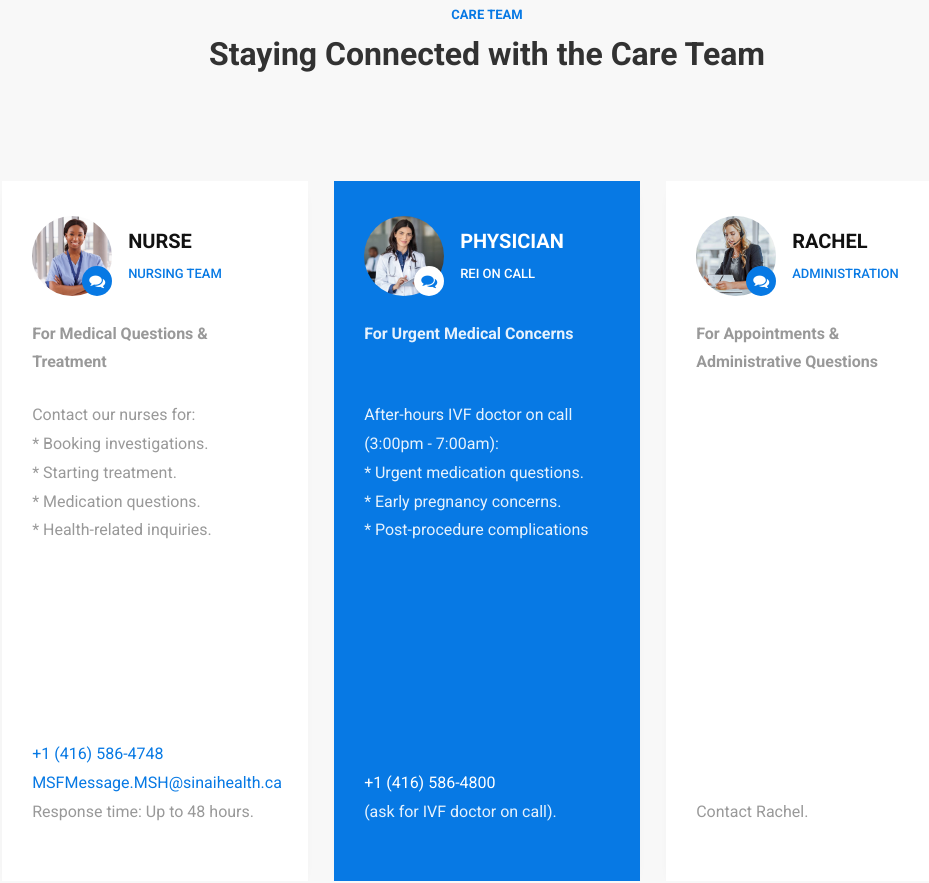
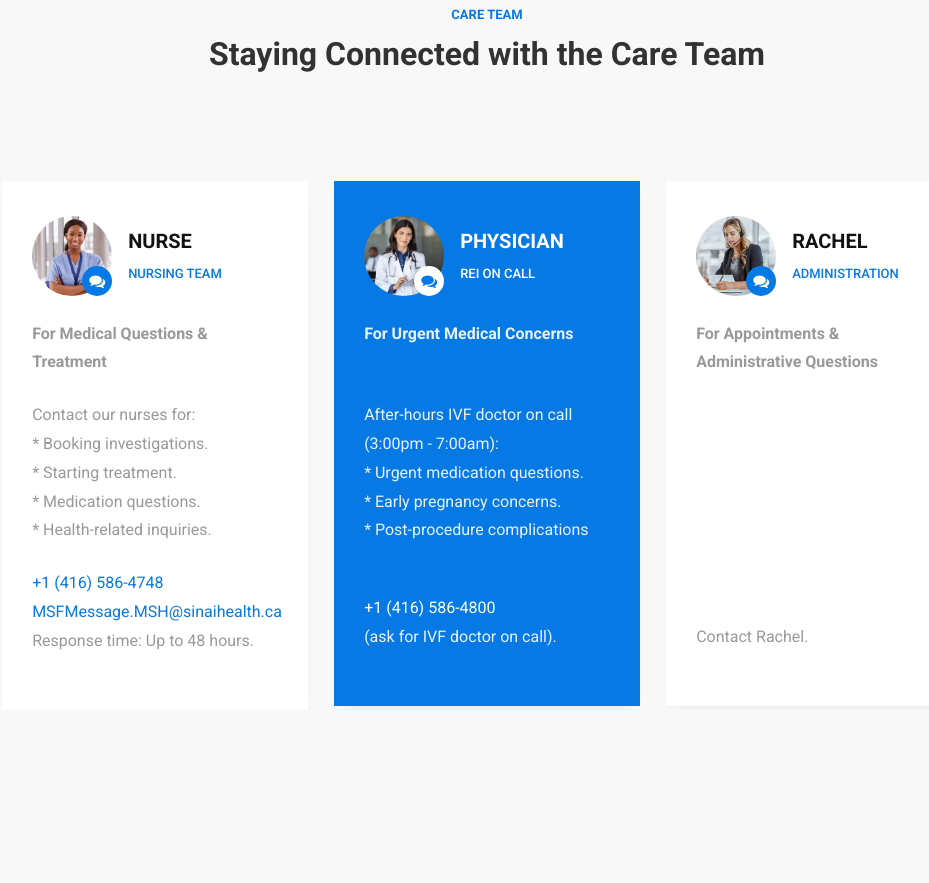
Before and after one commit to ofirttys/DrMichaeli, a plain HTML site: page index.html in a window 1280 px wide. Shown: the part 4381-5264 px from the top of the page, without its empty margins (153-1082 px from the left). Drawn offline with nearby package versions, Linux system fonts and the light colour scheme.

Commit message:
Update style.css

```diff
--- a/css/style.css
+++ b/css/style.css
@@ -2520,7 +2520,7 @@ textarea.form-control {
   padding: 35px 30px 30px 30px !important;
   width: 98%;
   margin: 0 auto;
-    min-height: 700px;
+    min-height: 525px;
     display: flex;
     flex-direction: column;
 
```
